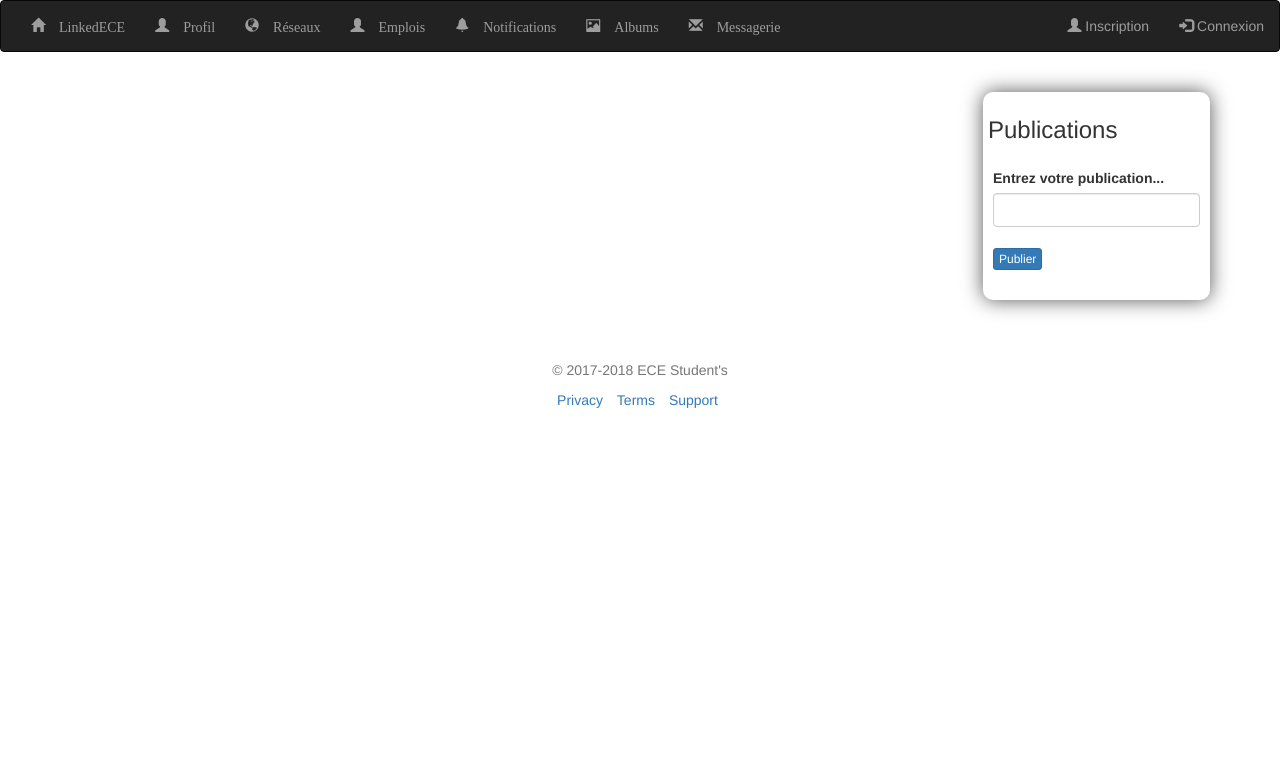
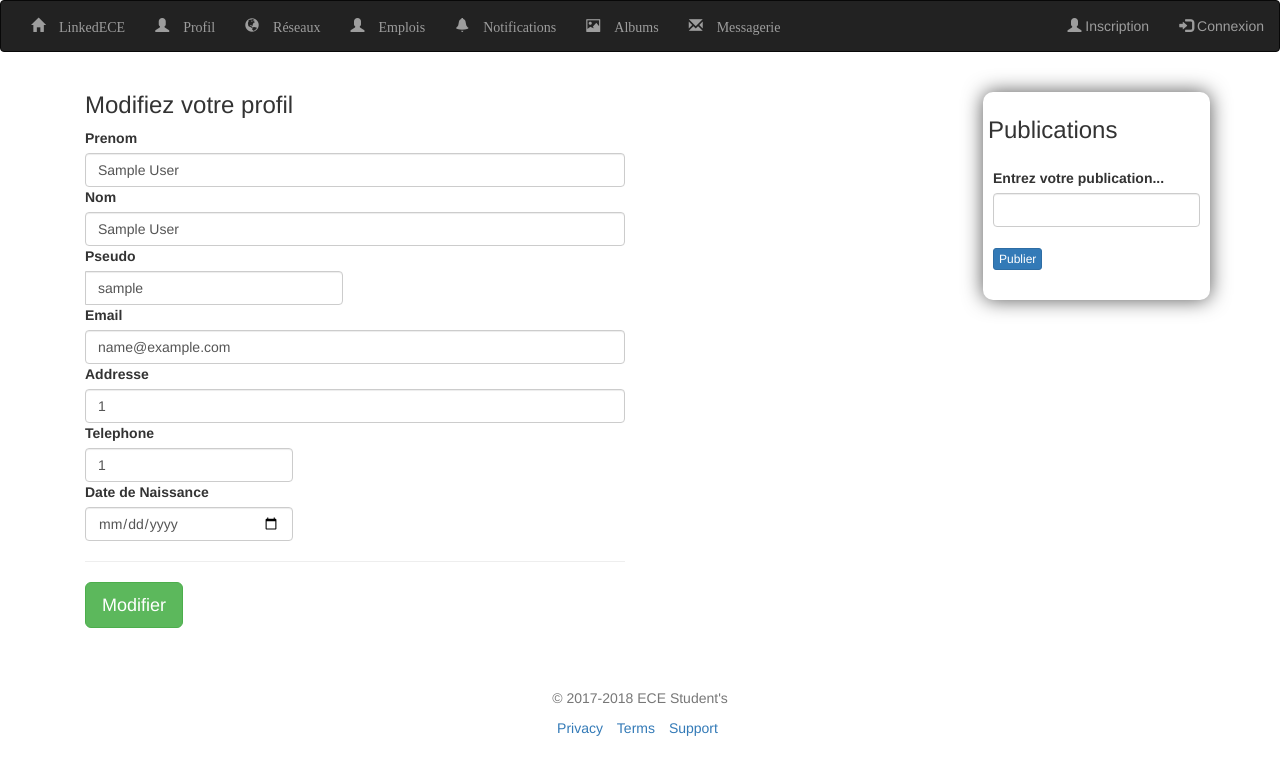
Before and after one commit to hubertbonisseurdelabath/LinkedInECE, a PHP site: page /profilmodif.php in a window 1280 px wide. Shown: the top 775 px of the page. Run offline with PHP 8.4, Linux system fonts and the light colour scheme; the visitor is signed in with stand-in values (Sample User, id 1); data that the repository does not hold is empty; some libraries are stand-ins or nearby versions.

Commit message:
modif rpofilet publications

```diff
--- a/profil.php
+++ b/profil.php
@@ -121,6 +121,7 @@ if (isset($_POST['publier']) && $publication!=NULL){
                           <li> Date de naissance : <?php echo $_SESSION['date_naissance'] ?></li>
                           <li>Adresse  : <?php echo $_SESSION['adresse'] ?></li>
                           <li>Email : <?php echo $_SESSION['email'] ?></li>
+                          <a href="profilmodif.php"><button class=" btn btn-xs btn-primary" name="modifier_profil"></button></a>
                       </div>
                   </ul>
 
--- a/profilmodif.php
+++ b/profilmodif.php
@@ -13,7 +13,7 @@ if (isset($_POST['modifier'])){
 
     $req1= $pdo->prepare('UPDATE publication SET contenu=? WHERE id_publi=?');
     $req1->execute(array($modif_publi,$id_publi));
-    header("Location:profil.php");
+    header("Location:profilmodif.php");
 }
 
 
@@ -126,11 +126,55 @@ if (isset($_POST['supprimer'])){
         </nav>
         <div class="container">
 
-              <nav>
+              <div class="col-md-6">
+                  <h3>Modifiez votre profil</h3>
+             <form method="post" class="needs-validation" action="trtm_inscr.php">
 
+                    <div>
+                      <label for="prenom">Prenom</label>
+                      <input type="text" class="form-control" value="<?php echo $_SESSION['prenom'] ?>" name="prenom" placeholder="" value="" required>
+                    </div>
+                    <div>
+                      <label for="nom">Nom</label>
+                      <input type="text" class="form-control" value="<?php echo $_SESSION['nom'] ?>" name="nom" placeholder="" value="" required>
+                    </div>
 
-                </nav>
-            <section>
+                  <div>
+                    <div class="input-group">
+                        <label for="pseudo">Pseudo</label>
+                        <input type="text" class="form-control" value="<?php echo $_SESSION['pseudo'] ?>" name="pseudo" placeholder="Pseudo" required>
+                    </div>
+                  </div>
+
+                  <div class="mb-3">
+                    <label for="email">Email</label>
+                    <input type="email" class="form-control" value="<?php echo $_SESSION['email'] ?>" name="email" placeholder="you@example.com">
+                  </div>
+
+                  <div class="mb-3">
+                    <label for="adresse">Addresse</label>
+                    <input type="text" class="form-control" value="<?php echo $_SESSION['adresse'] ?>" name="adresse" placeholder="" required>
+                  </div>
+
+                  <div class="row">
+                    <div class="col-md-5 mb-3">
+                      <label for="telephone">Telephone</label>
+                      <input type="text" class="form-control" value="<?php echo $_SESSION['telephone'] ?>" name="telephone" placeholder="06..." required>
+
+                    </div>
+                  </div>
+                  <div class="row">
+                      <div class="col-md-5 mb-3">
+                          <label for="dateNaissance">Date de Naissance</label>
+                          <input type="date" class="form-control" value="<?php echo $_SESSION['date_naissance'] ?>" name="dateNaissance" required>
+                      </div>
+                  </div>
+                  <hr class="mb-4">
+                    <a href="connect.php"><button class="btn btn-success btn-lg " name="inscription" type="submit">Modifier</button></a>
+                </form>
+          </div>
+            <div>
+                 <section>
                 <br>
                 <div class="bloc1">
                 <h3> Publications </h3>
@@ -166,7 +210,9 @@ if (isset($_POST['supprimer'])){
                       ?>
                 </div>
             </section>
-        </div>
+
+            </div>
+             </div>
     </body>
     <br>
     <br>
```
